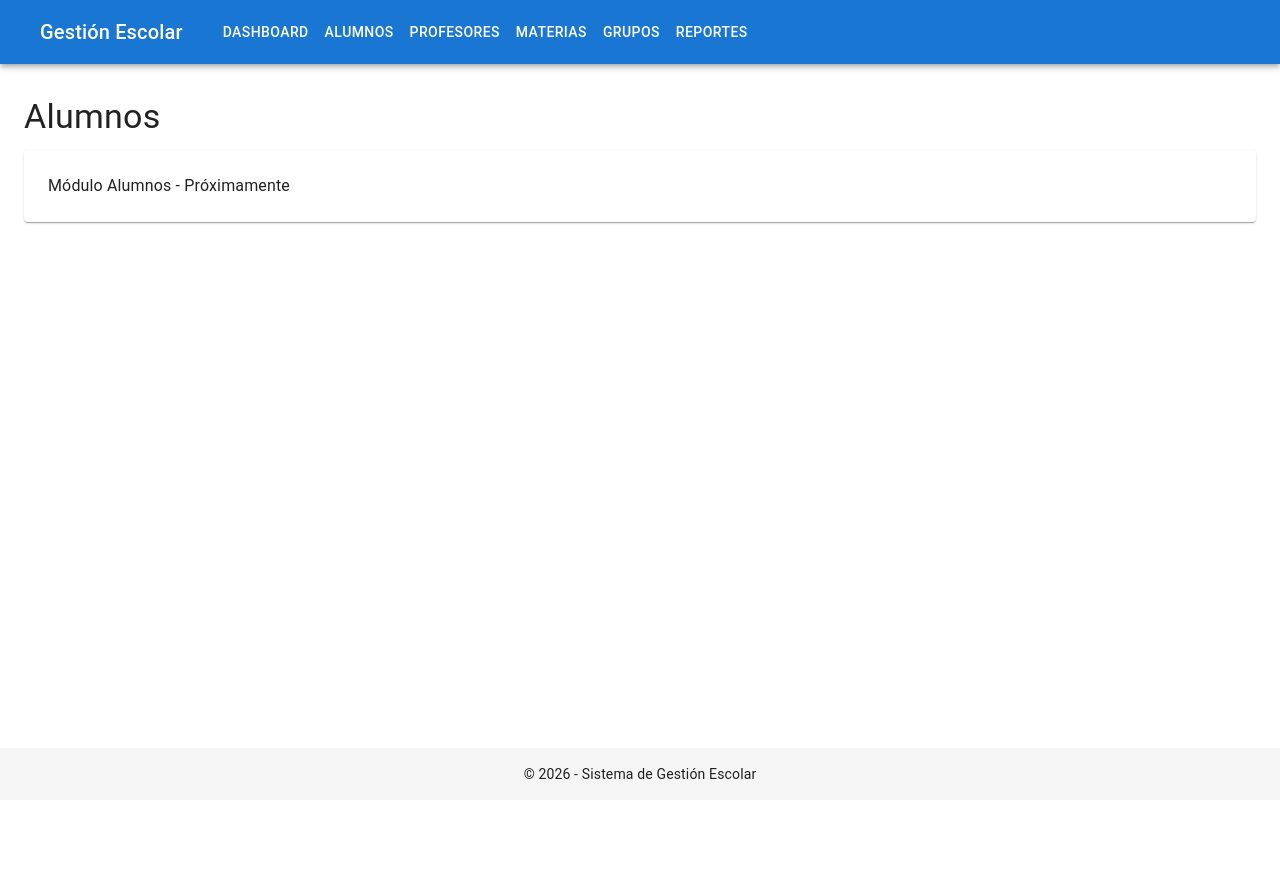
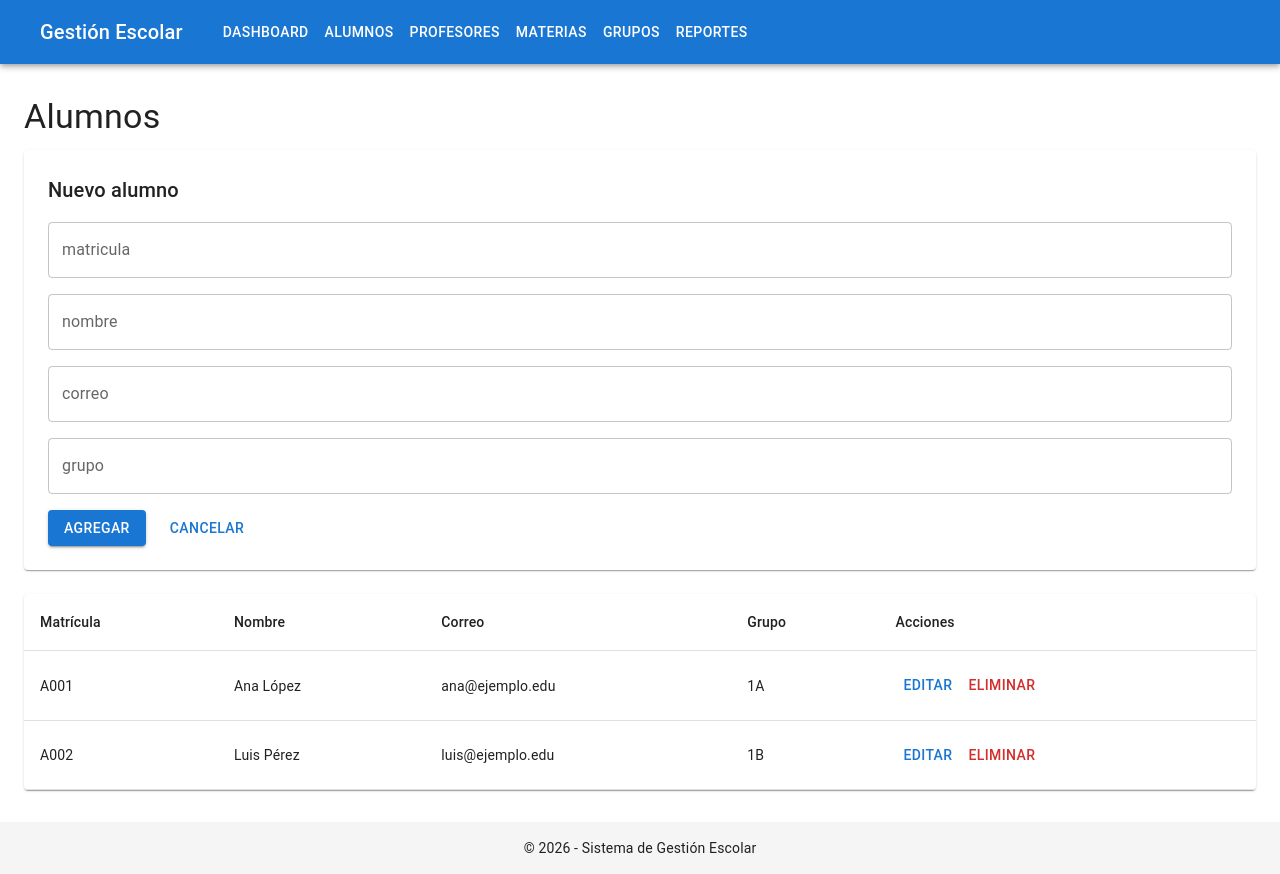
Before and after one commit to Daleth50/gestion-escolar, a Next.js app: page /alumnos in a window 1280 px wide. Before the commit the page ends 800 px from the top, so only its background shows below. Built offline with nearby package versions, Linux system fonts and the light colour scheme; some icons are missing.

Commit message:
FEAT-Demo Sesion 1

```diff
--- a/src/app/(sistema)/alumnos/page.tsx
+++ b/src/app/(sistema)/alumnos/page.tsx
@@ -1,15 +1,4 @@
-import { Typography, Paper, Box } from "@mui/material";
-
-export default function Page() {
-  return (
-    <Box>
-      <Typography variant="h4" gutterBottom>
-        Alumnos
-      </Typography>
-
-      <Paper sx={{ p: 3 }}>
-        Módulo Alumnos - Próximamente
-      </Paper>
-    </Box>
-  );
+import AlumnosView from "@/modules/alumnos/views/AlumnosView";
+export default function AlumnosPage() {
+  return <AlumnosView />;
 }
--- /dev/null
+++ b/src/modules/alumnos/models/Alumno.ts
@@ -0,0 +1,8 @@
+export interface Alumno {
+  id: string;
+  matricula: string;
+  nombre: string;
+  correo: string;
+  grupo: string;
+}
+export type AlumnoInput = Omit<Alumno, "id">;
--- /dev/null
+++ b/src/modules/alumnos/services/alumnosService.ts
@@ -0,0 +1,36 @@
+import type { Alumno, AlumnoInput } from "../models/Alumno";
+let datos: Alumno[] = [
+  {
+    id: "1",
+    matricula: "A001",
+    nombre: "Ana López",
+    correo: "ana@ejemplo.edu",
+    grupo: "1A",
+  },
+  {
+    id: "2",
+    matricula: "A002",
+    nombre: "Luis Pérez",
+    correo: "luis@ejemplo.edu",
+    grupo: "1B",
+  },
+];
+export const alumnosService = {
+  listar: () => datos.map((a) => ({ ...a })),
+  crear: (a: AlumnoInput) => {
+    if (datos.some((x) => x.matricula === a.matricula))
+      throw Error("Matrícula duplicada");
+    const nuevo = { id: crypto.randomUUID(), ...a };
+    datos = [...datos, nuevo];
+    return nuevo;
+  },
+  actualizar: (id: string, a: AlumnoInput) => {
+    if (!datos.some((x) => x.id === id)) throw Error("Alumno inexistente");
+    if (datos.some((x) => x.id !== id && x.matricula === a.matricula))
+      throw Error("Matrícula duplicada");
+    datos = datos.map((x) => (x.id === id ? { id, ...a } : x));
+  },
+  eliminar: (id: string) => {
+    datos = datos.filter((x) => x.id !== id);
+  },
+};
--- /dev/null
+++ b/src/modules/alumnos/viewmodels/useAlumnosViewModel.ts
@@ -0,0 +1,64 @@
+"use client";
+import { useState } from "react";
+import type { Alumno, AlumnoInput } from "../models/Alumno";
+import { alumnosService } from "../services/alumnosService";
+const vacio: AlumnoInput = { matricula: "", nombre: "", correo: "", grupo: "" };
+export function useAlumnosViewModel() {
+  const [alumnos, setAlumnos] = useState<Alumno[]>(() =>
+    alumnosService.listar(),
+  );
+  const [form, setForm] = useState<AlumnoInput>({ ...vacio });
+  const [editId, setEditId] = useState<string | null>(null);
+  const [error, setError] = useState("");
+  const actualizarCampo = (k: keyof AlumnoInput, v: string) =>
+    setForm((f) => ({ ...f, [k]: v }));
+  const refrescar = () => setAlumnos(alumnosService.listar());
+  const cancelar = () => {
+    setForm({ ...vacio });
+    setEditId(null);
+    setError("");
+  };
+  const editar = (a: Alumno) => {
+    setEditId(a.id);
+    setForm({
+      matricula: a.matricula,
+      nombre: a.nombre,
+      correo: a.correo,
+      grupo: a.grupo,
+    });
+    setError("");
+  };
+  const guardar = () => {
+    if (Object.values(form).some((v) => !v.trim())) {
+      setError("Campos obligatorios");
+      return;
+    }
+    if (!/^[^\s@]+@[^\s@]+\.[^\s@]+$/.test(form.correo)) {
+      setError("Correo inválido");
+      return;
+    }
+    try {
+      if (editId) alumnosService.actualizar(editId, form);
+      else alumnosService.crear(form);
+      refrescar();
+      cancelar();
+    } catch (e) {
+      setError(e instanceof Error ? e.message : "Error al guardar");
+    }
+  };
+  const eliminar = (id: string) => {
+    alumnosService.eliminar(id);
+    refrescar();
+  };
+  return {
+    alumnos,
+    form,
+    editId,
+    error,
+    actualizarCampo,
+    editar,
+    guardar,
+    eliminar,
+    cancelar,
+  };
+}
--- /dev/null
+++ b/src/modules/alumnos/views/AlumnosView.tsx
@@ -0,0 +1,88 @@
+"use client";
+import {
+  Box,
+  Paper,
+  Typography,
+  TextField,
+  Button,
+  Stack,
+  Table,
+  TableHead,
+  TableBody,
+  TableRow,
+  TableCell,
+  Alert,
+} from "@mui/material";
+import { useAlumnosViewModel } from "../viewmodels/useAlumnosViewModel";
+export default function AlumnosView() {
+  const vm = useAlumnosViewModel();
+  return (
+    <Box>
+      <Typography variant="h4" gutterBottom>
+        Alumnos
+      </Typography>
+      <Paper sx={{ p: 3, mb: 3 }}>
+        <Typography variant="h6">
+          {vm.editId ? "Editar alumno" : "Nuevo alumno"}
+        </Typography>
+        {vm.error && <Alert severity="error">{vm.error}</Alert>}
+        <Stack spacing={2} sx={{ mt: 2 }}>
+          {(["matricula", "nombre", "correo", "grupo"] as const).map((k) => (
+            <TextField
+              key={k}
+              label={k}
+              value={vm.form[k]}
+              onChange={(e) => vm.actualizarCampo(k, e.target.value)}
+            />
+          ))}
+          <Stack direction="row" spacing={2}>
+            <Button variant="contained" onClick={vm.guardar}>
+              {vm.editId ? "Guardar cambios" : "Agregar"}
+            </Button>
+            <Button onClick={vm.cancelar}>Cancelar</Button>
+          </Stack>
+        </Stack>
+      </Paper>
+      <Paper sx={{ overflowX: "auto" }}>
+        <Table>
+          <TableHead>
+            <TableRow>
+              <TableCell>Matrícula</TableCell>
+              <TableCell>Nombre</TableCell>
+              <TableCell>Correo</TableCell>
+              <TableCell>Grupo</TableCell>
+              <TableCell>Acciones</TableCell>
+            </TableRow>
+          </TableHead>
+          <TableBody>
+            {vm.alumnos.map((a) => (
+              <TableRow key={a.id}>
+                <TableCell>{a.matricula}</TableCell>
+                <TableCell>{a.nombre}</TableCell>
+                <TableCell>{a.correo}</TableCell>
+                <TableCell>{a.grupo}</TableCell>
+                <TableCell>
+                  <Button onClick={() => vm.editar(a)}>Editar</Button>
+                  <Button
+                    color="error"
+                    onClick={() => {
+                      if (window.confirm("¿Eliminar alumno?"))
+                        vm.eliminar(a.id);
+                    }}
+                  >
+                    Eliminar
+                  </Button>
+                </TableCell>
+              </TableRow>
+            ))}
+            {vm.alumnos.length === 0 && (
+              <TableRow>
+                <TableCell colSpan={5}>Sin alumnos</TableCell>
+              </TableRow>
+            )}
+          </TableBody>
+        </Table>
+      </Paper>
+    </Box>
+  );
+}
```
